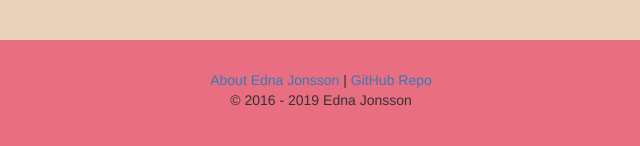
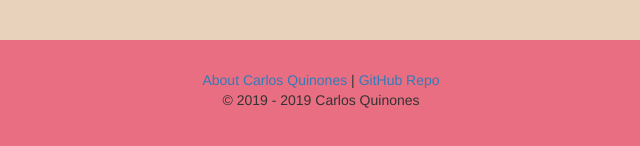
Before and after one commit to ceq2000/purple-sandbox, a website: page app/public/home.html in a window 1280 px wide. Shown: the part 608-754 px from the top of the page, 334-974 px from the left. Drawn offline with nearby package versions, Linux system fonts and the light colour scheme; files that its build step writes are made by us from their sources.

Commit message:
Updated Copy

```diff
--- a/app/public/home.html
+++ b/app/public/home.html
@@ -41,12 +41,12 @@
         </div>
         <footer class="footer text-center">
             <div class="container">
-                <p><a href="http://www.edna.tech">About Edna Jonsson</a> | <a
-                        href="https://github.com/Ednas/friend-finder">GitHub Repo</a>
-                    <br> &copy; 2016 -
+                <p><a href="https://www.linkedin.com/in/carlos-quinones-02563a/">About Carlos Quinones</a> | <a
+                        href="https://github.com/ceq2000/friend-finder">GitHub Repo</a>
+                    <br> &copy; 2019 -
                     <script>
                         document.write(new Date().getFullYear())
-                    </script> Edna Jonsson</p>
+                    </script> Carlos Quinones</p>
             </div>
         </footer>
     </div>
```
